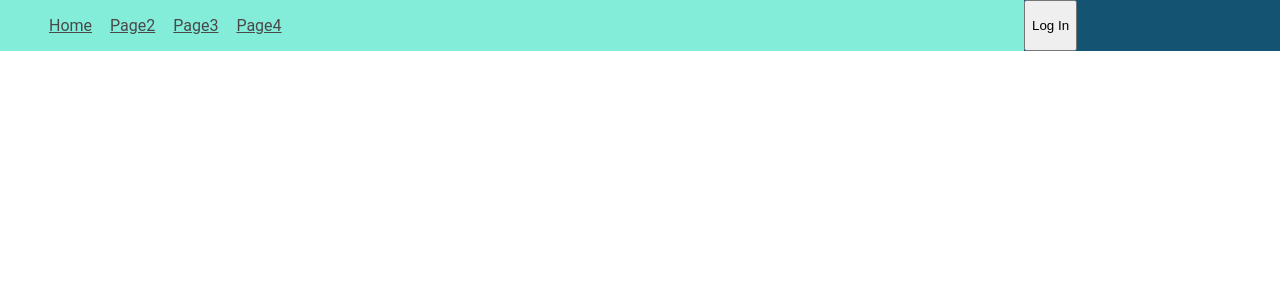
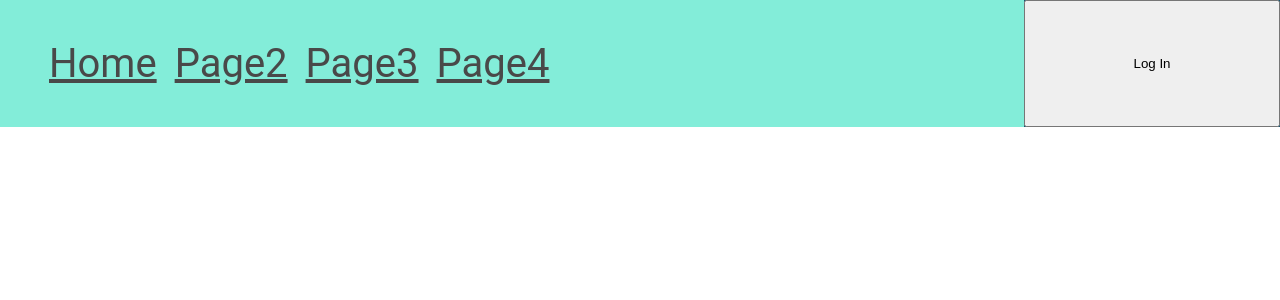
Before and after one commit to VolodymyrPliuta/LoginPage, a React (Create React App) app: page / in a window 1280 px wide. Shown: the top 300 px of the page. Built offline with nearby package versions, Linux system fonts and the light colour scheme.

Commit message:
Add media query

```diff
--- a/src/App.js
+++ b/src/App.js
@@ -43,7 +43,7 @@ class App extends Component {
           </ol>
         </nav>
           <div className="login">
-            <button onClick={this.login}>Log In</button>
+            <button className="button" onClick={this.login}>Log In</button>
           </div>
       </div>
     );
--- a/src/index.css
+++ b/src/index.css
@@ -21,6 +21,10 @@ body {
   flex:4;
 }
 
+.button {
+  width: 100%;
+}
+
 ol {
   display: flex;
   list-style-type: none;
@@ -40,3 +44,9 @@ li {
 a {
   color: #494949;
 }
+
+@media only screen and (min-width: 600px) {
+     .nav {
+        font-size: 40px;
+    }
+}
```
